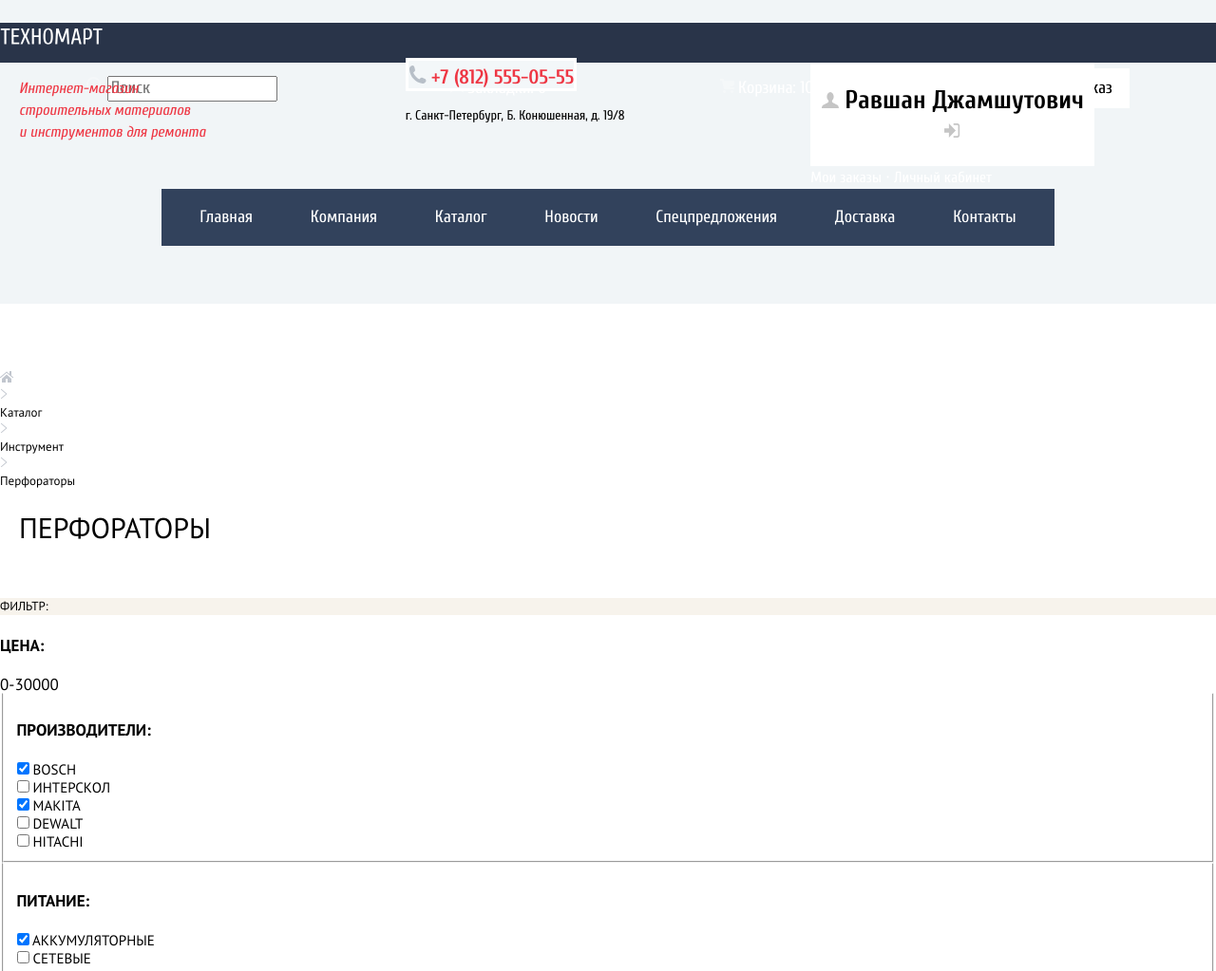
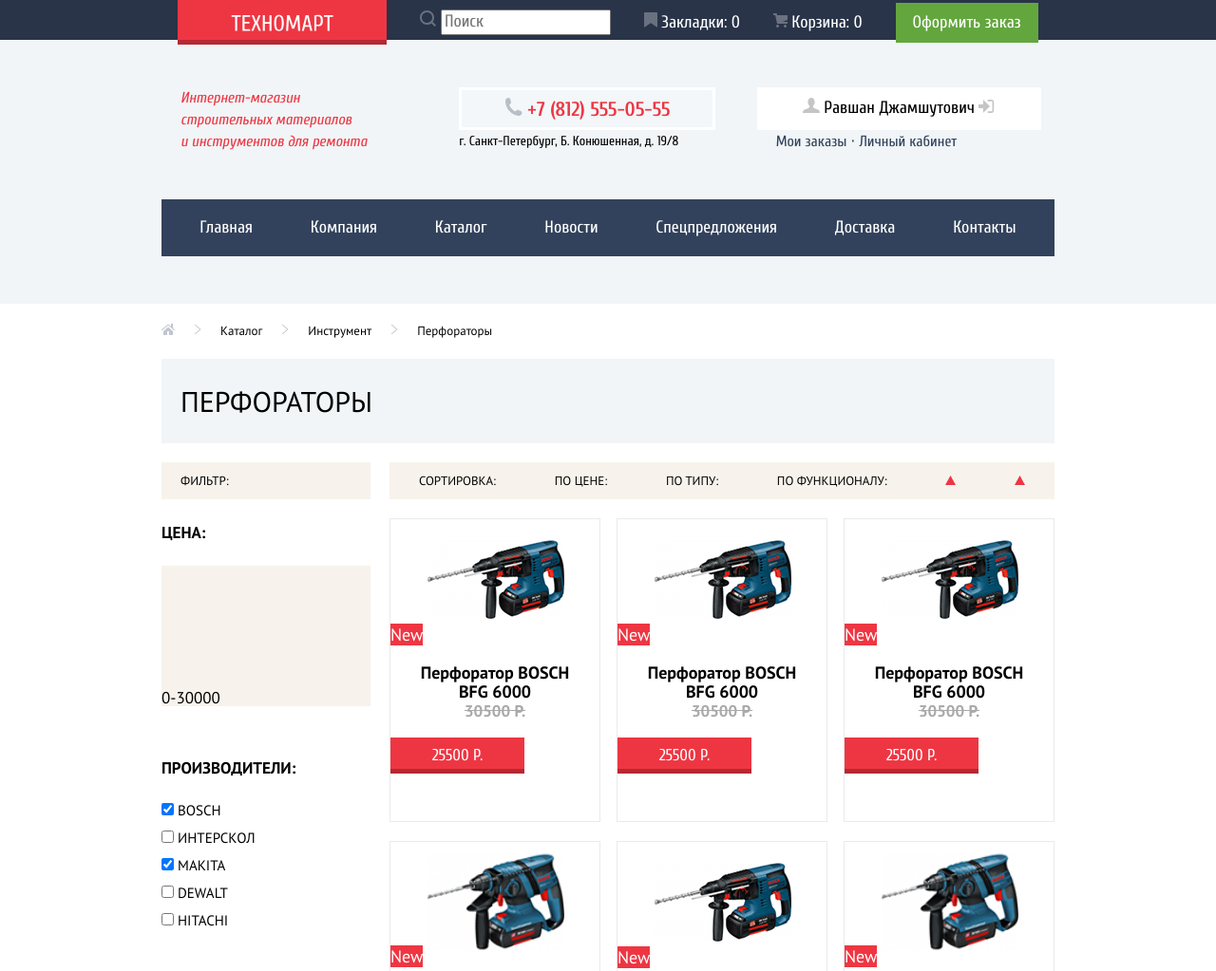
Before and after one commit to artem-kurchenko/1654837-technomart-30, a plain HTML site: page category.html in a window 1280 px wide. Shown: the top 1023 px of the page at 95% size. Drawn offline with Linux system fonts and the light colour scheme.

Commit message:
Сетка для внутренней страницы

```diff
--- a/category.html
+++ b/category.html
@@ -10,15 +10,17 @@
 </head>
 
 <body class="page-body">
-    <header class="page-header">
     <form action="https://echo.htmlacademy.ru" method="post">
+        <header class="page-header catalog-header">
+
             <section class="header-menu">
-                <a class="link page-header-logo" href="index.html">
-                    <h1> <img class="header-logo-icon" src="img/logo-technomart.svg" width="108" heigh="18"
-                            alt="logo"></img></h1>
-
+                <ul class="container list top-menu">
+                    <li>
+                        <a class="button button-red page-header-logo" href="index.html">
+                            <img class="header-logo-icon" src="img/logo-technomart.svg" width="108" heigh="18"
+                                alt="logo"></img>
                         </a>
-                <ul class="list top-menu">
+                    </li>
                     <li class="search-item">
                         <img class="menu-icon" src="img/icon-search.svg" width="17" height="17"></img>
                         <input class="search-input menu-text" placeholder="Поиск" type="text" />
@@ -29,16 +31,16 @@
                     </li>
                     <li class="cart-item">
                         <img class="menu-icon" src="img/icon-cart.svg" width="15" height="15"></img>
-                        <span class="menu-text">Корзина: 10</span>
+                        <span class="menu-text">Корзина: 0</span>
                     </li>
                     <li class="button-item">
-                        <button type="submit" class="button header-menu-button">
+                        <button type="submit" class="button header-menu-button button-order">
                             <h2>Оформить заказ</h2>
                         </button>
                     </li>
                 </ul>
             </section>
-            <section class="header-content">
+            <section class="container header-content">
                 <ul class="list header-content-list">
                     <li>
                         <p class="header-content-text">
@@ -47,10 +49,11 @@
                             и инструментов для ремонта
                         </p>
                     </li>
-                    <li>
+                    <li class="tel-container">
                         <a class="link phone-item" href="tel:+78125550555">
                             <img class="phone-icon" src="img/icon-phone.svg" width="19" height="19" />
-                            +7 (812) 555-05-55</a>
+                            +7 (812) 555-05-55
+                        </a>
                         <p class="header-content-text-small">
                             г. Санкт-Петербург, Б. Конюшенная, д. 19/8
                         </p>
@@ -64,11 +67,13 @@
                             </h2>
                         </button>
                         <span class="menu-text-small">Мои заказы &#8901; Личный кабинет</span>
+
                     </li>
                 </ul>
             </section>
+
             <nav class="header-navigation">
-                <ul class="list navigation-menu">
+                <ul class="list container navigation-menu">
                     <li> <a class="link menu-item" href="blank.html">Главная</a></li>
                     <li> <a class="link menu-item" href="blank.html">Компания</a></li>
                     <li> <a class="link menu-item" href="catalog.html">Каталог</a></li>
@@ -78,10 +83,13 @@
                     <li> <a class="link menu-item" href="blank.html">Контакты</a></li>
                 </ul>
             </nav>
+
+        </header>
     </form>
-    </header>
     <main class="catalog-main-content">
-        <ul class="list content-text-small">
+
+        <section class="container catalog-table">
+            <ul class="list content-text-small breadcrumbs">
                 <li> <img src="img/icon-home.svg" height="12" width="14"></img></li>
                 <li> <img src="img/icon-right-small.svg" height="12" width="8" /></li>
                 <li> <a class="link" href="catalog.html">Каталог</a></li>
@@ -90,15 +98,28 @@
                 <li> <img src="img/icon-right-small.svg" height="12" width="8" /></li>
                 <li> Перфораторы</li>
             </ul>
-        <section class="catalog-table">
-            <div class="catalog-title-container header-content">
+
+            <div class="content-container catalog-container">
                 <h2 class="content-title">ПЕРФОРАТОРЫ</h2>
             </div>
+            <div class="catalog-table-header content-text-small">ФИЛЬТР:</div>
+            <ul class="list catalog-table-header content-text-small">
+                <li>СОРТИРОВКА:</li>
+                <li>ПО ЦЕНЕ:</li>
+                <li>ПО ТИПУ:</li>
+                <li>ПО ФУНКЦИОНАЛУ:</li>
+                <li>
+                    <img src="img/icon-down-dir.svg" height="10" width="11" alt="up-arrow"></img>
+                </li>
+                <li>
+                    <img src="img/icon-down-dir.svg" height="10" width="11" alt="down-arrow"></img>
+                </li>
+            </ul>
             <section class="filter-panel">
                 <form action="https://echo.htmlacademy.ru" method="post">
 
-                    <div class="catalog-table-header content-text-small">ФИЛЬТР:</div>
-                    <p class="catalog-table-header-text">ЦЕНА:</p>
+                    <fieldset>
+                        <legend class="catalog-table-header-text">ЦЕНА:</legend>
                         <!-- Здесь будет рэндж слайдер -->
                         <div class="range-slider">
                             <input type="hidden" name="slider" id="slider" />
@@ -106,10 +127,11 @@
                         <div class="filter-indicators">
                             <span>0</span><span>-</span><span>30000</span>
                         </div>
+                    </fieldset>
 
                     <!-- Здесь будет линия сверху через CSS -->
                     <fieldset class="filter-items">
-                        <p class="catalog-table-header-text"> ПРОИЗВОДИТЕЛИ:</legend>
+                        <legend class="catalog-table-header-text"> ПРОИЗВОДИТЕЛИ:</legend>
                         <ul class="list vendors-list">
                             <li>
                                 <input type="checkbox" id="bosh" name="BOSCH" checked />
@@ -135,7 +157,7 @@
                     </fieldset>
                     <fieldset class="filter-items">
                         <!-- Здесь будет линия сверху через CSS -->
-                        <p class="catalog-table-header-text">ПИТАНИЕ:</p>
+                        <legend class="catalog-table-header-text">ПИТАНИЕ:</legend>
                         <ul class="list vendors-list">
                             <li>
                                 <input type="checkbox" id="battery" name="battery" checked />
@@ -150,17 +172,8 @@
                     <button class="button show-button" type="submit">Показать</button>
                 </form>
             </section>
-            <section>
-                <ul class="list catalog-table-header content-text-small">
-                    <li>СОРТИРОВКА:</li>
-                    <li>ПО ЦЕНЕ:</li>
-                    <li>ПО ТИПУ:</li>
-                    <li>ПО ФУНКЦИОНАЛУ:</li>
-                    <li>
-                        <img src="img/icon-down-dir.svg" height="10" width="11" alt="up-arrow"></img>
-                        <img src="img/icon-down-dir.svg" height="10" width="11" alt="down-arrow"></img>
-                    </li>
-                </ul>
+
+
             <div class="content-list">
                 <!-- Здесь будет список\карточки популярных товаров -->
                 <div class="card large-card list-item">
@@ -305,7 +318,8 @@
                 </li>
             </ul>
         </section>
-            <section class="catalog-info header-content">
+        <section class="catalog-info">
+            <div class="container">
                 <h2 class="header-title">ПАРА СЛОВ О ПЕРФОРАТОРАХ</h2>
                 <p class="content-text">
                     Перфоратор — универсальный строительный инструмент. Предназначен для сверления и долбления отверстий
@@ -315,11 +329,13 @@
                     В ассортиментном ряду есть выбор «трехрежимников»: в одном устройстве будут совмещены отбойный
                     молоток и ударная дрель.
                 </p>
-            </section>
+            </div>
         </section>
     </main>
     <footer class="page-footer">
+
         <section class="first-footer">
+            <div class="container">
                 <a class="link button-logo button-red" href="index.html">
                     <img src="img/logo-technomart.svg" width="138" height="23" alt="footer-logo"></img>
                 </a>
@@ -329,11 +345,9 @@
                 </p>
                 <nav>
                     <ul class="list footer-menu-odd">
-                    <li> <a class="link menu-text" href="blank.html">Главная</a></li>
                         <li> <a class="link menu-text" href="blank.html">Компания</a></li>
+                        <li> <a class="link menu-text" href="blank.html">Новости</a></li>
                         <li> <a class="link menu-text" href="catalog.html">Каталог</a></li>
-                    <li> <a class="link menu-text" href="blank.html">Новости</a></li>
-                    <li> <a class="link menu-text" href="blank.html">Спецпредложения</a></li>
                         <li> <a class="link menu-text" href="blank.html">Доставка</a></li>
                         <li> <a class="link menu-text" href="blank.html">Контакты</a></li>
                     </ul>
@@ -346,8 +360,10 @@
                         <li> <a class="link menu-text" href="#discounts">Спецпредложения</a></li>
                     </ul>
                 </nav>
+            </div>
         </section>
         <section class="second-footer">
+            <div class="container">
                 <h3 class="menu-text-small">
                     © 2010–2019 Компания «Техномарт» </br>
                     Все права защищены
@@ -373,6 +389,7 @@
                     Разработано — </br>
                     <a class="link" href="https://htmlacademy.ru">htmlacademy.ru</a>
                 </p>
+            </div>
         </section>
     </footer>
     <section class="modal info-window">
--- a/css/styles.css
+++ b/css/styles.css
@@ -180,8 +180,13 @@ img {
     margin: 0 auto;
     grid-template-columns: 1fr 1fr 1fr;
 }
+
 .header-content-list li:first-child p {
+    margin: 0px 0px 0px 20px;
+}
+.header-content-list li:last-child span {
     margin-left: 20px;
+    color: var(--basic-dark);
 }
 .tel-container {
     display: flex;
@@ -239,6 +244,13 @@ img {
 }
 .enter-button-large {
     width: 299px;
+    height: 45px;
+}
+.enter-button-large h2 {
+    padding: 0;
+    margin: 0;
+    font-size: inherit;
+    font-weight: inherit;
 }
 .signup-buton {
     width: 150px;
@@ -264,6 +276,7 @@ img {
 .header-content-text-small {
     font-size: 14px;
     color: var(--basic-black);
+    margin: 0;
 }
 
 /* Top navigation menu */
@@ -292,7 +305,6 @@ img {
     display: block;
     padding: 18px 10px;
 }
-
 
 /*Cards block */
 
@@ -553,8 +565,8 @@ img {
     justify-content: space-between;
     align-items: center;
 }
-.second-footer{
-   height: 107px;
+.second-footer {
+    height: 107px;
 }
 .button-logo {
     display: block;
@@ -584,7 +596,7 @@ img {
     float: left;
     margin-right: 5px;
 }
-.footer-social li:last-child{
+.footer-social li:last-child {
     margin-right: 0px;
 }
 .social-button {
@@ -660,24 +672,71 @@ textarea {
 /* Catalog page */
 
 /* Catalog content */
-
+.catalog-header {
+    margin-bottom: 20px;
+}
 .catalog-main-content {
     font-family: "PT Sans", "Arial", sans-serif;
     color: var(--basic-black);
 }
+
+.catalog-table {
+    display: grid;
+    grid-template-columns: 220px 1fr;
+    align-content: start;
+    column-gap: 20px;
+    margin-bottom: 60px;
+}
+
+.breadcrumbs {
+    display: flex;
+    flex-wrap: wrap;
+    grid-column: 1/-1;
+}
+.breadcrumbs li {
+    margin-right: 20px;
+}
+
+.catalog-container {
+    margin: 20px 0px 20px 0px;
+    background-color: var(--basic-neutral);
+    grid-column: 1/-1;
+}
+
 .catalog-table-header {
     background-color: var(--basic-neutral-dark);
+    height: 39px;
+    display: flex;
+    justify-content: flex-start;
+    align-items: center;
 }
+.catalog-table div.catalog-table-header {
+    padding-left: 20px;
+}
+
 .catalog-table-header-text {
     font-weight: bold;
     font-size: 17px;
     line-height: 30px;
 }
-.catalog-title-container {
-    height: 89px;
+
+.catalog-table ul.catalog-table-header {
+    justify-content: space-around;
 }
+
 .catalog-info {
     height: 261px;
+    background-color: var(--basic-neutral);
+}
+.catalog-info div {
+    display: flex;
+    flex-direction: row;
+    align-items: center;
+    flex-wrap: wrap;
+}
+.catalog-info h2 {
+    padding: 0;
+    margin-top: 60px;
 }
 .content-text-small {
     font-size: 13px;
@@ -688,6 +747,8 @@ textarea {
 
 .range-slider {
     background-color: var(--basic-neutral-dark);
+    height: 130px;
+    width: 220px;
 }
 
 .filter-indicators {
@@ -704,6 +765,31 @@ textarea {
     border-top-color: rgba(0, 0, 0, 0.0001);
     border-top-style: solid;
     border-top-width: 1px;
+}
+.filter-panel fieldset {
+    padding: 0;
+    margin: 0;
+    margin-bottom: 30px;
+    border: none;
+}
+
+.filter-panel fieldset:first-child {
+    margin-top: 20px;
+    margin-bottom: 0px;
+}
+
+.filter-panel fieldset:nth-child(2) {
+    margin: 50px 0px 50px 0px;
+}
+
+.filter-panel li {
+    margin-bottom: 10px;
+}
+.filter-panel legend {
+    margin-bottom: 30px;
+}
+.filter-panel legend:first-child {
+    margin-bottom: 20px;
 }
 .vendors-list {
     font-size: 15px;
@@ -724,6 +810,7 @@ textarea {
 .large-card {
     width: 220px;
     height: 318px;
+    margin-bottom: 20px;
 }
 .large-card div.card-buttons {
     display: none;
@@ -771,8 +858,12 @@ textarea {
 /* Pager */
 
 .pager {
+    grid-column: 2;
     width: 284px;
     display: flex;
+}
+.pager li {
+    margin-right: 10px;
 }
 .pager li:last-child a {
     width: 140px;
@@ -786,6 +877,7 @@ textarea {
 }
 .pager-button-active {
     background-color: var(--basic-red);
+    color: var(--basic-white);
 }
 .pager-button:hover {
     border: 1px solid var(--basic-gray-light);
```
Lines whose indentation alone changed are shown as unchanged.
